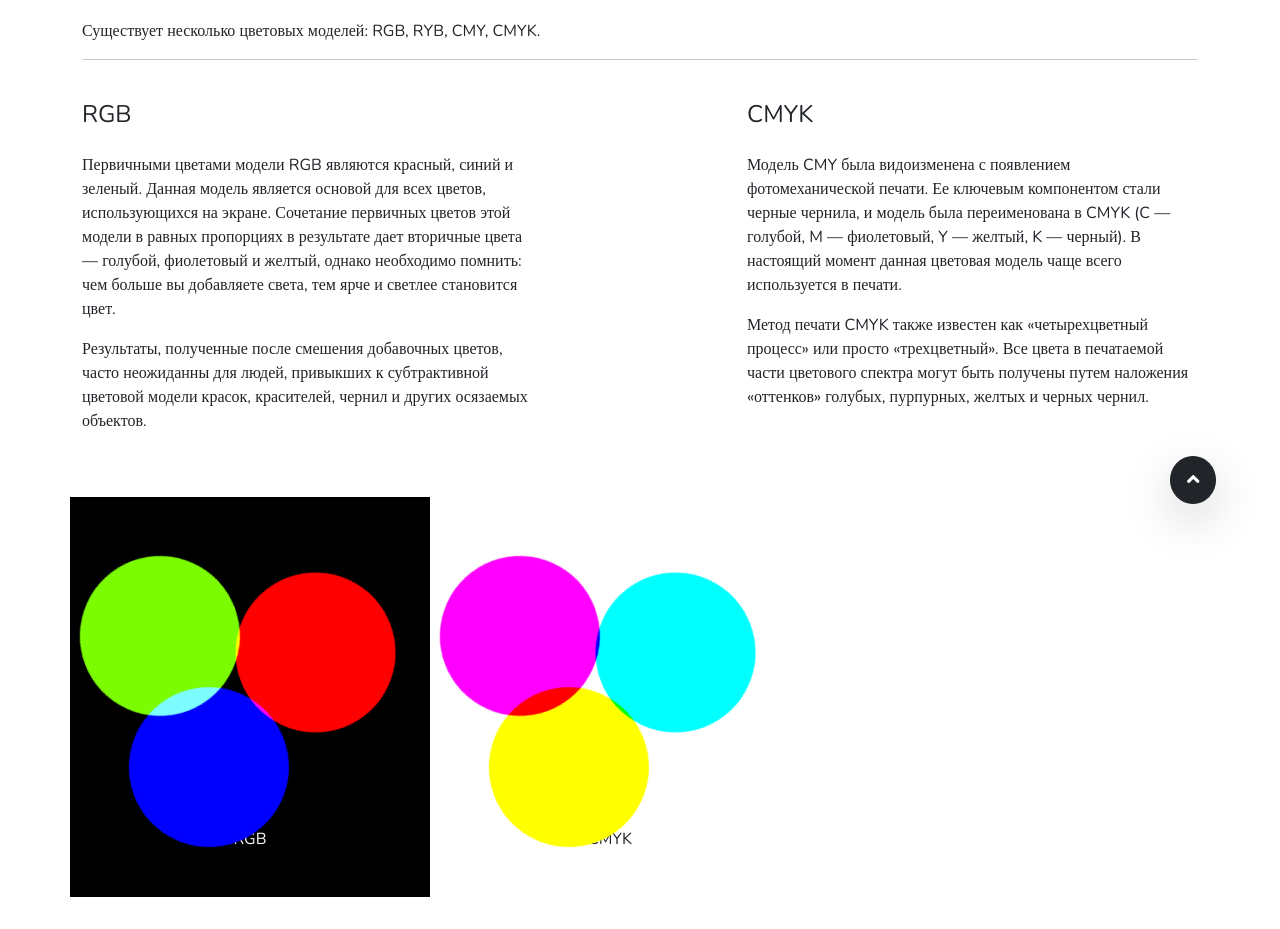
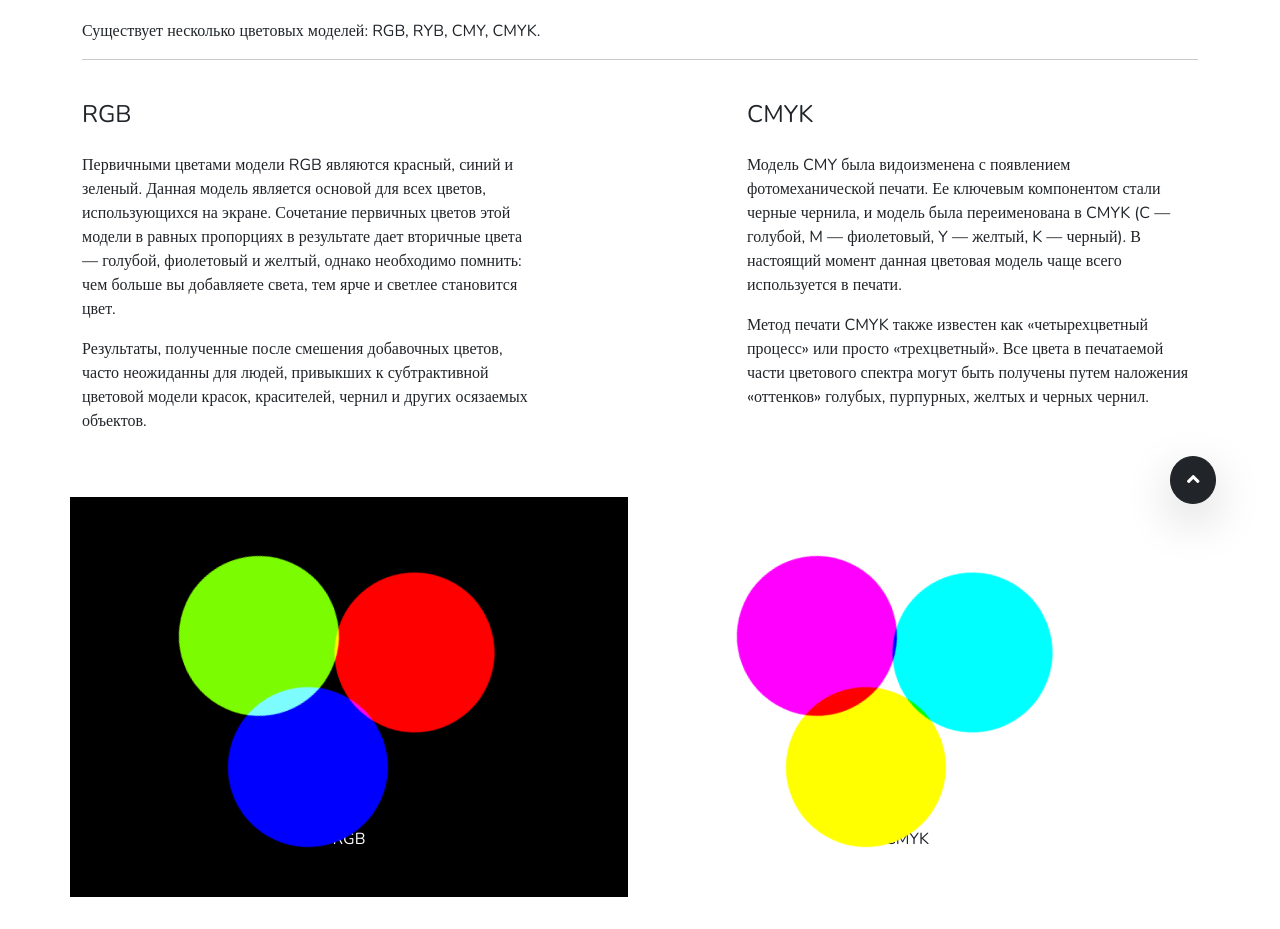
Before and after one commit to YuliaKalina/Color-Theory, a plain HTML site: page color_models.html in a window 1280 px wide. Shown: the part 256-1185 px from the top of the page. Drawn offline with nearby package versions, Linux system fonts and the light colour scheme.

```diff
--- a/assets/css/main.css
+++ b/assets/css/main.css
@@ -1357,7 +1357,7 @@ label.color-right.quaternary-five {
 /* Color Models */
 
 .color-card {
-    width: auto;
+    width: 50%;
     box-sizing: border-box;
     padding: 30px;
     text-align: center;
@@ -1497,8 +1497,7 @@ label.color-right.quaternary-five {
         transform: rotate(360deg);
     }
 }
-
-@media screen and (max-width: 400px) {
+@media screen and (max-width: 500px) {
     .color-card {
         width: 100vw;
     }
```
